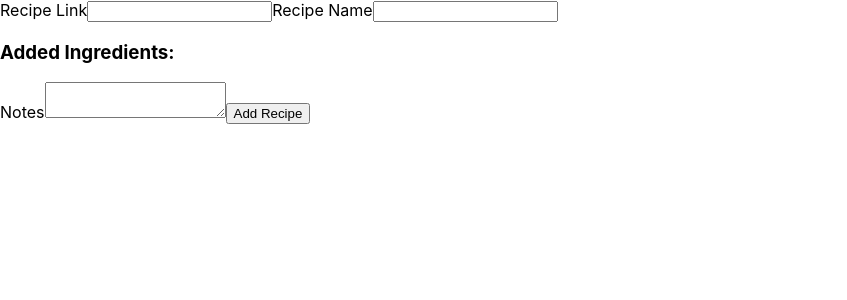
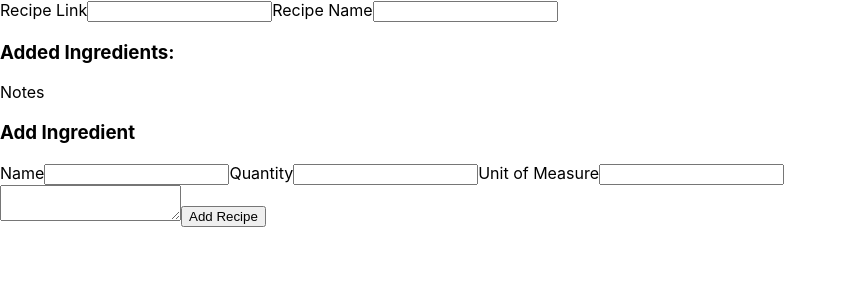
Before and after one commit to nkartha2/the-grocery-list, a React (Create React App) app in the folder app/static/: page /add/recipe in a window 1280 px wide. Shown: the top 300 px of the page, without its empty margins (0-847 px from the left). Built offline with nearby package versions, Linux system fonts and the light colour scheme; the HTML template or start-up script is replaced by a standard one.

Commit message:
wip add ingredient

```diff
--- /dev/null
+++ b/app/static/src/IngredientForm.tsx
@@ -0,0 +1,38 @@
+import React, { useState } from 'react';
+import axiosClient from "./axiosClient";
+
+function IngredientForm(): JSX.Element {
+  async function searchIngredients (ingredName: string) {
+    try {
+      axiosClient({
+        method: "get",
+        url: "/api/v1/ingredient",
+        data: {
+          "ingredient_name": ingredName
+        }
+      })
+    } catch(e) {
+        console.error(e);
+      }
+  }
+
+  const handleNameChange = (e: React.FormEvent<HTMLInputElement>) => {
+    if (e && e.currentTarget && e.currentTarget.value) {
+      searchIngredients(e.currentTarget.value)
+    }
+  }
+
+  return (
+    <div>
+      <h3>Add Ingredient</h3>
+      <label>Name</label>
+      <input onChange={(e) => handleNameChange(e)} type="text" name="ingredient_name"/>
+      <label>Quantity</label>
+      <input type="text" name="ingredient_quantity"/>
+      <label>Unit of Measure</label>
+      <input type="text" name="uom"/>
+    </div>
+  );
+}
+
+export default IngredientForm;
--- a/app/static/src/RecipeForm.tsx
+++ b/app/static/src/RecipeForm.tsx
@@ -1,9 +1,8 @@
 import React, { useState } from 'react';
-import axios from 'axios';
+import IngredientForm from "./IngredientForm";
+import axiosClient from "./axiosClient";
 
-const axiosClient = axios.create({
-  baseURL: 'http://localhost:8080/'
-})
+
 function RecipeForm(): JSX.Element {
   const [recipeName, setRecipeName] = useState("");
 
@@ -28,13 +27,13 @@ function RecipeForm(): JSX.Element {
   return (
     <div>
       <label>Recipe Link</label>
-      <input type="url" name="recipe_link"></input>
+      <input type="url" name="recipe_link"/>
       <label>Recipe Name</label>
-      <input type="text" name="recipe_name" onChange={(e) => handleChange(e)}></input>
+      <input type="text" name="recipe_name" onChange={(e) => handleChange(e)} />
       <h3>Added Ingredients:</h3>
-      <ul></ul>
       <label>Notes</label>
-      <textarea name="notes"></textarea>
+      <IngredientForm />
+      <textarea name="notes" />
       <button onClick={submitRecipe}>Add Recipe</button>
     </div>
   );
--- /dev/null
+++ b/app/static/src/axiosClient.js
@@ -0,0 +1,7 @@
+import axios from 'axios';
+
+const axiosClient = axios.create({
+  baseURL: 'http://localhost:8080/'
+});
+
+export default axiosClient;
```
